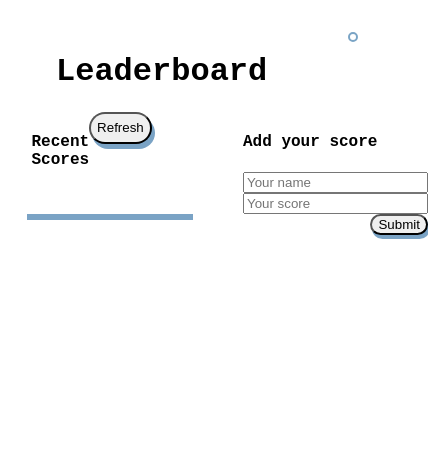
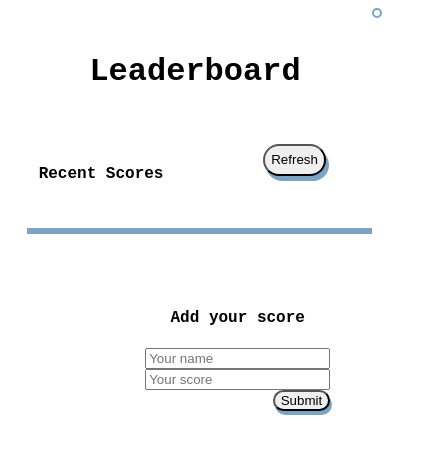
Before and after one commit to Omwomo/Leaderboard-project-APIs, a website built with webpack: page src/index.html in a window 390 px wide. Shown: the whole page, 428 px wide, since content can reach past the window. Built offline with nearby package versions, Linux system fonts and the light colour scheme; some icons are missing.

Commit message:
Add media query for the mobile version

```diff
--- a/src/index.css
+++ b/src/index.css
@@ -56,7 +56,7 @@ h1 {
 .form {
   display: flex;
   flex-direction: column;
-  margin-left: 3rem;
+  padding-left: 3rem;
 }
 
 #submit {
@@ -86,3 +86,36 @@ h1 {
   border-radius: 50%;
   cursor: pointer;
 }
+
+@media (max-width: 500px) {
+  .main {
+    display: flex;
+    flex-direction: column !important;
+    width: 100%;
+  }
+
+  .leaderboard-list {
+    width: 80%;
+  }
+
+  .form {
+    display: flex;
+    flex-direction: column;
+    width: max-content;
+    text-align: center;
+    margin: auto;
+    padding-top: 10%;
+  }
+
+  #theme-toggle {
+    position: absolute;
+    top: 0.5rem;
+    right: 0.5rem;
+  }
+
+  h1 {
+    padding: 2rem;
+    font-size: 2rem;
+    text-align: center;
+  }
+}
```
